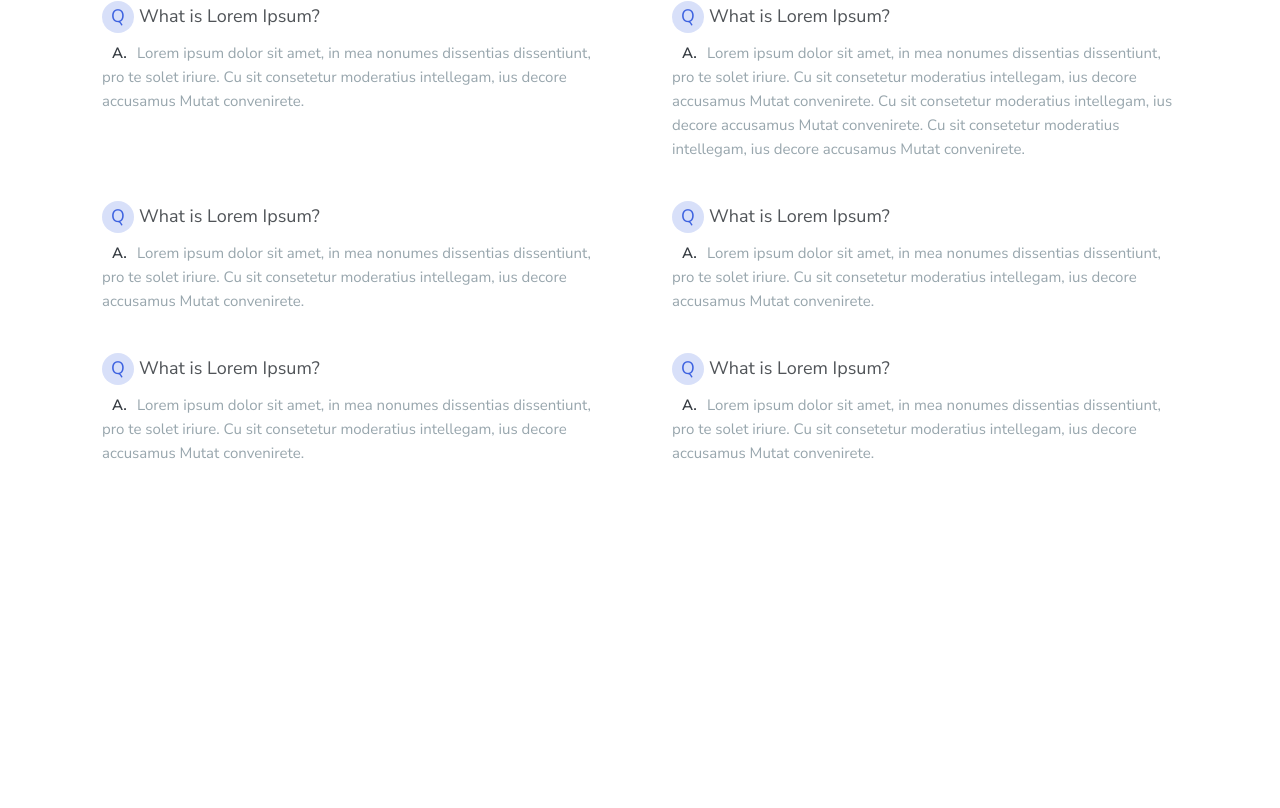
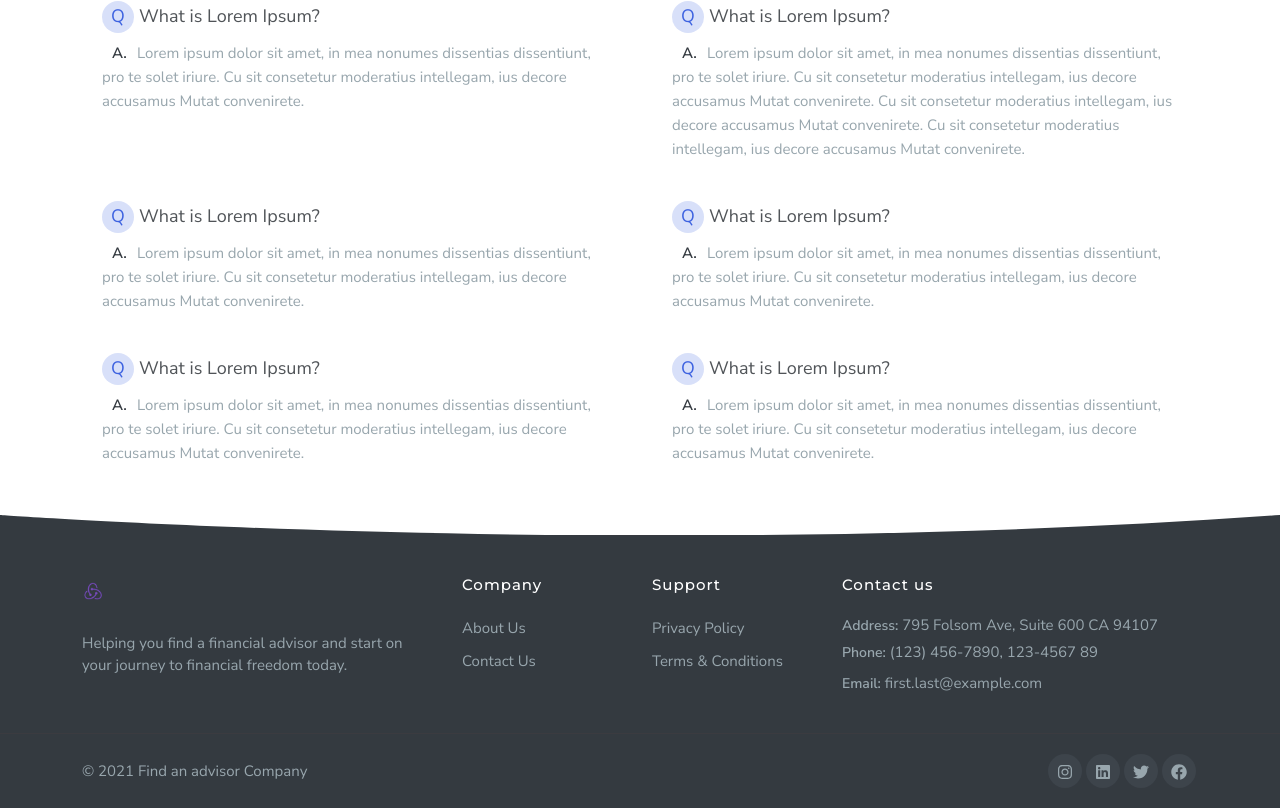
Before and after one commit to swakeert/finance_advisor_frontend, a React (Create React App) app: page / in a window 1280 px wide. Shown: the part 2008-2816 px from the top of the page. Before the commit the page ends 2543 px from the top, so only its background shows below. Built offline with nearby package versions, Linux system fonts and the light colour scheme.

Commit message:
Implement footer design

```diff
--- a/src/App.scss
+++ b/src/App.scss
@@ -4,6 +4,10 @@
   font-size: $font-size-base;
   color: $body-color;
   font-family: $font-family-primary;
+}
+
+main {
+  min-height: 60vh;
 }
 
 h1,
--- /dev/null
+++ b/src/components/Footer/Footer.scss
@@ -0,0 +1,95 @@
+// TODO: Use absolute paths
+@import '../../variables';
+
+.footer {
+  padding: 20px 0px;
+  border-top: 1px solid #3b3b40;
+  background-color: $dark;
+  color: #98a6ad;
+  padding-top: 40px;
+  padding-bottom: 0px;
+
+  .copyright {
+    color: #98a6ad;
+    margin: 0px;
+  }
+
+  h5 {
+    color: #ffffff;
+    font-size: 15px;
+    margin-bottom: 20px;
+    letter-spacing: 1px;
+  }
+
+  .about-text {
+    padding-right: 20px;
+    line-height: 22px;
+    margin-top: 10px;
+  }
+
+  a {
+    color: #98a6ad;
+    line-height: 28px;
+  }
+
+  a:hover {
+    color: #ffffff;
+  }
+
+  ul li {
+    margin: 5px 0px;
+  }
+
+  .footer-alt {
+    margin-top: 20px;
+    padding: 20px 0px;
+    border-top: 1px solid #3b3b40;
+  }
+
+  .footer-alt .copyright {
+    line-height: 34px;
+  }
+
+  .footer-social-one {
+    font-size: 16px;
+    margin-bottom: 0px;
+  }
+
+  .footer-social-one li {
+    padding: 0;
+    margin: 0 2px;
+    float: right;
+  }
+
+  .footer-social-one a {
+    border-radius: 50%;
+    text-align: center;
+    background-color: #3d444b;
+    width: 34px;
+    display: block;
+    height: 34px;
+    line-height: 34px;
+  }
+
+  .footer-social-one a:hover {
+    color: #ffffff;
+    background-color: #3d62e0;
+  }
+}
+
+@media screen and (max-width: 767px) {
+  .footer {
+    h5 {
+      margin-top: 10px;
+    }
+    .footer-alt {
+      text-align: center;
+    }
+    .footer-alt .footer-social-one {
+      margin-top: 10px;
+    }
+    .footer-alt .footer-social-one li {
+      float: none;
+    }
+  }
+}
--- /dev/null
+++ b/src/components/Footer/Footer.tsx
@@ -0,0 +1,132 @@
+import { GlobalRoutes } from 'core/routes';
+import React from 'react';
+import { Col, Container, Image, Row } from 'react-bootstrap';
+import {
+  FaFacebook,
+  FaInstagram,
+  FaLinkedin,
+  FaLinkedinIn,
+  FaTwitter,
+} from 'react-icons/fa';
+import { Link } from 'react-router-dom';
+import './Footer.scss';
+
+export default (): React.ReactElement => {
+  return (
+    <>
+      <div className="position-relative">
+        <div className="home-banner-shape overflow-hidden text-footer">
+          <svg
+            viewBox="0 0 2880 48"
+            fill="none"
+            xmlns="http://www.w3.org/2000/svg"
+          >
+            <path
+              d="M0 48H1437.5H2880V0H2160C1442.5 52 720 0 720 0H0V48Z"
+              fill="#343a40"
+            />
+          </svg>
+        </div>
+      </div>
+      <footer className="footer">
+        <Container>
+          <Row>
+            <Col lg="4">
+              <Link to={GlobalRoutes.HOME}>
+                <Image src="logo512.png" className="logo" alt="Logo" />
+              </Link>
+              <p className="about-text mt-4 pt-1">
+                Helping you find a financial advisor and start on your journey
+                to financial freedom today.
+              </p>
+            </Col>
+
+            <Col lg="2" sm="6">
+              <h5>Company</h5>
+              <ul className="list-unstyled">
+                <li>
+                  <Link to={GlobalRoutes.ABOUT}>About Us</Link>
+                </li>
+                <li>
+                  <Link to={GlobalRoutes.CONTACT}>Contact Us</Link>
+                </li>
+              </ul>
+            </Col>
+
+            <Col lg="2" sm="6">
+              <h5>Support</h5>
+              <ul className="list-unstyled">
+                <li>
+                  <Link to={GlobalRoutes.PRIVACY_POLICY}>Privacy Policy</Link>
+                </li>
+                <li>
+                  <Link to={GlobalRoutes.TERMS_AND_CONDITIONS}>
+                    Terms &amp; Conditions
+                  </Link>
+                </li>
+              </ul>
+            </Col>
+
+            <Col lg="4">
+              <div>
+                <h5>Contact us</h5>
+                <ul className="list-unstyled">
+                  <li>
+                    <strong className="font-secondary font-14">Address:</strong>{' '}
+                    795 Folsom Ave, Suite 600 CA 94107
+                  </li>
+                  <li>
+                    <strong className="font-secondary font-14">Phone:</strong>{' '}
+                    (123) 456-7890, 123-4567 89{' '}
+                  </li>
+                  <li>
+                    <strong className="font-secondary font-14">Email:</strong>{' '}
+                    <a href="mailto:first.last@example.com">
+                      first.last@example.com
+                    </a>
+                  </li>
+                </ul>
+              </div>
+            </Col>
+          </Row>
+        </Container>
+
+        <div className="footer-alt">
+          <Container>
+            <Row>
+              <Col sm="6">
+                <p className="font-13 copyright">
+                  © {new Date().getFullYear()} Find an advisor Company
+                </p>
+              </Col>
+              <Col sm="6">
+                <ul className="list-inline footer-social-one">
+                  <li className="list-inline-item">
+                    <a href="/">
+                      <FaFacebook />
+                    </a>
+                  </li>
+                  <li className="list-inline-item">
+                    <a href="/">
+                      <FaTwitter />
+                    </a>
+                  </li>
+                  <li className="list-inline-item">
+                    <a href="/">
+                      <FaLinkedin />
+                    </a>
+                  </li>
+                  <li className="list-inline-item">
+                    <a href="/">
+                      <FaInstagram />
+                    </a>
+                  </li>
+                </ul>
+              </Col>
+            </Row>
+          </Container>
+        </div>
+      </footer>
+    </>
+  );
+};
--- a/src/components/Navigation/Navigation.tsx
+++ b/src/components/Navigation/Navigation.tsx
@@ -1,6 +1,6 @@
 import { DashboardRoutes, GlobalRoutes } from 'core/routes';
 import React from 'react';
-import { Container, Nav, Navbar } from 'react-bootstrap';
+import { Container, Image, Nav, Navbar } from 'react-bootstrap';
 import { Link } from 'react-router-dom';
 import './Navigation.scss';
 
@@ -14,7 +14,7 @@ export default (): React.ReactElement => {
     >
       <Container>
         <Navbar.Brand as={Link} to={GlobalRoutes.HOME}>
-          <img src="logo512.png" className="logo" alt="Logo" />
+          <Image src="logo512.png" className="logo" alt="Logo" />
         </Navbar.Brand>
 
         <Navbar.Toggle
--- a/src/components/Router/Router.tsx
+++ b/src/components/Router/Router.tsx
@@ -9,12 +9,13 @@ import Navigation from 'components/Navigation/Navigation';
 import LoginPage from 'pages/Login/Login';
 import AdviseeSignUpPage from 'pages/AdviseeSignUp/AdviseeSignUp';
 import LogoutPage from 'pages/Logout/Logout';
+import Footer from 'components/Footer/Footer';
 
 export default (): React.ReactElement => {
   return (
     <BrowserRouter>
+      <Navigation />
       <main>
-        <Navigation />
         <Switch>
           <Route path={GlobalRoutes.HOME} exact component={HomePage} />
           <Route path={GlobalRoutes.ABOUT} component={AboutUsPage} />
@@ -26,6 +27,7 @@ export default (): React.ReactElement => {
           <Route path={DashboardRoutes.LOGOUT} component={LogoutPage} />
         </Switch>
       </main>
+      <Footer />
     </BrowserRouter>
   );
 };
--- a/src/core/routes.ts
+++ b/src/core/routes.ts
@@ -4,6 +4,8 @@ export enum GlobalRoutes {
   CONTACT = '/contact-us',
   LOGIN = '/login',
   SIGN_UP = '/sign-up',
+  PRIVACY_POLICY = '/privacy-policy',
+  TERMS_AND_CONDITIONS = '/terms-and-conditions',
   ERROR_404 = '/404-not-found',
   ERROR_40X = '/40X-unauthorized',
 }
```
